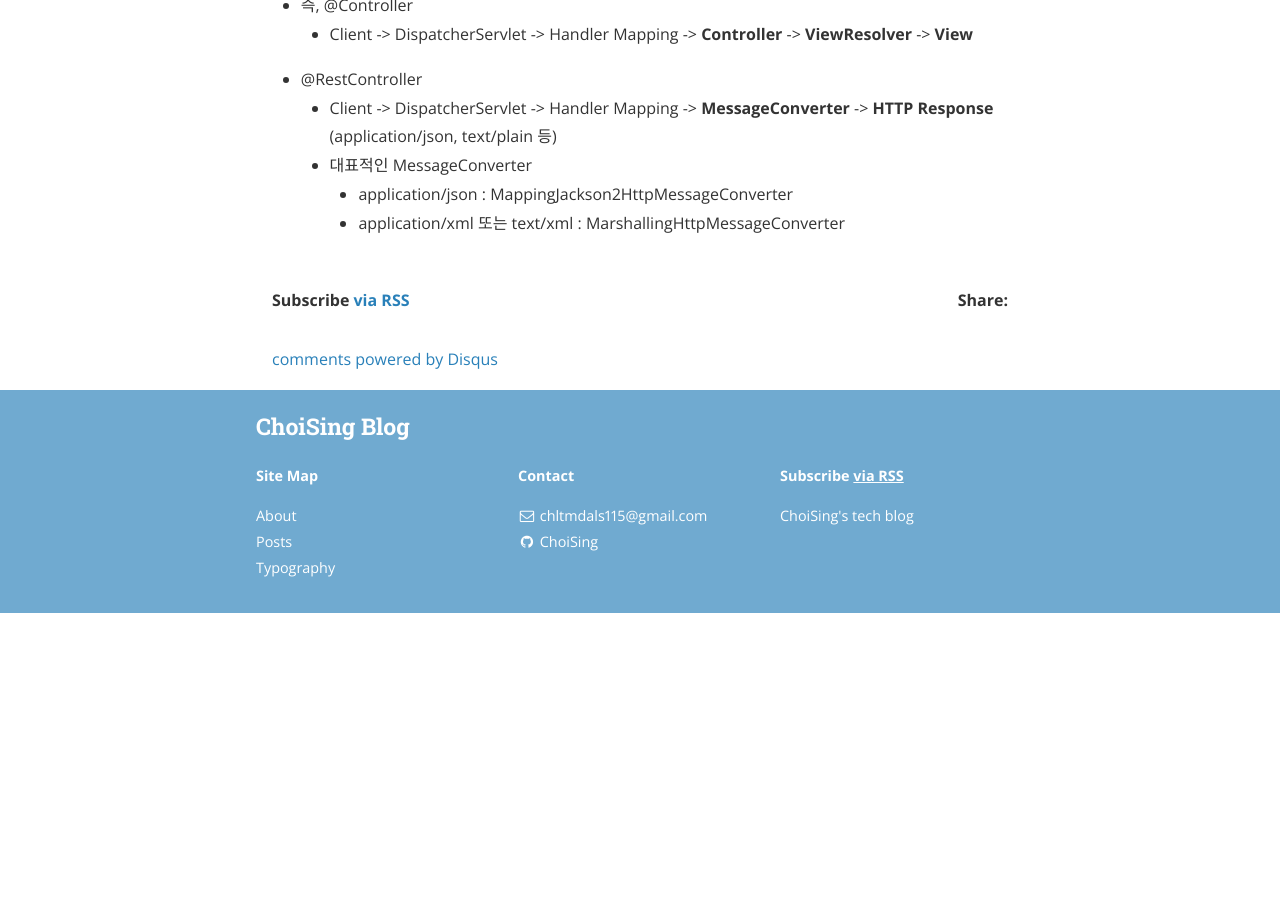
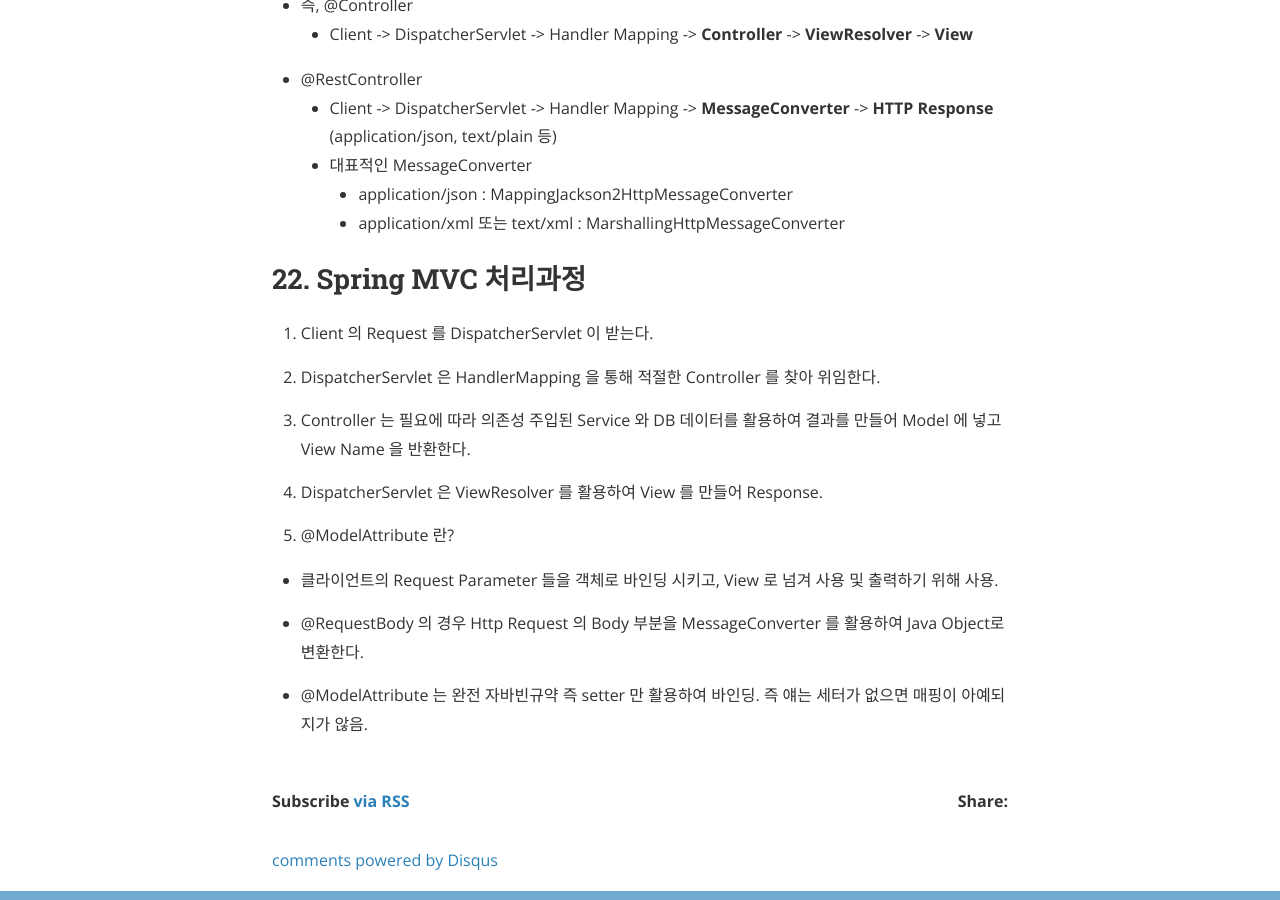
Before and after one commit to Oraindrop/oraindrop.github.io, a Jekyll site: the page built from _posts/Back-end/2020-10-25-Spring interview questions.md, in a window 1280 px wide and 900 px high, scrolled down 7496 px. Built offline with Jekyll 4.4.1, drawn with Linux system fonts in a browser that asks for light colours; nearby versions of some CDN libraries; comment, search, counter and statistics services are not loaded; before the commit the page ends 8109 px from its top, so only the background shows below that.

Commit message:
20201107 write spring interview 22,23

```diff
--- a/_posts/Back-end/2020-10-25-Spring interview questions.md
+++ b/_posts/Back-end/2020-10-25-Spring interview questions.md
@@ -259,7 +259,7 @@ tags: spring, java
 
 - 컨트롤러가 최종적으로 결과를 출력할 View를 리턴할 때, View 를 직접 리턴할 수 도 있지만, 매번 View를 생성하는 것은 비효율 적이므로 View 의 논리적인 이름인 String 만 return
 
--  DispatchServlet 의 View Resolver가 이를 이용해 View Object 를 만들어 return
+- DispatchServlet 의 View Resolver가 이를 이용해 View Object 를 만들어 return
 
 - 정리하면 ViewResolver 란 논리적인 이름과 맵핑되는 View 를 생성해주는 애. 라고 보면 될 듯
 
@@ -275,3 +275,23 @@ tags: spring, java
     - 대표적인 MessageConverter
         - application/json : MappingJackson2HttpMessageConverter
         - application/xml 또는 text/xml : MarshallingHttpMessageConverter
+
+
+## 22. Spring MVC 처리과정
+
+1. Client 의 Request 를 DispatcherServlet 이 받는다.
+
+2. DispatcherServlet 은 HandlerMapping 을 통해 적절한 Controller 를 찾아 위임한다.
+
+3. Controller 는 필요에 따라 의존성 주입된 Service 와 DB 데이터를 활용하여 결과를 만들어 Model 에 넣고 View Name 을 반환한다.
+
+4. DispatcherServlet 은 ViewResolver 를 활용하여 View 를 만들어 Response.
+
+
+23. @ModelAttribute 란?
+
+- 클라이언트의 Request Parameter 들을 객체로 바인딩 시키고, View 로 넘겨 사용 및 출력하기 위해 사용.
+
+- @RequestBody 의 경우 Http Request 의 Body 부분을 MessageConverter 를 활용하여 Java Object로 변환한다.
+
+- @ModelAttribute 는 완전 자바빈규약 즉 setter 만 활용하여 바인딩. 즉 얘는 세터가 없으면 매핑이 아예되지가 않음.
```
